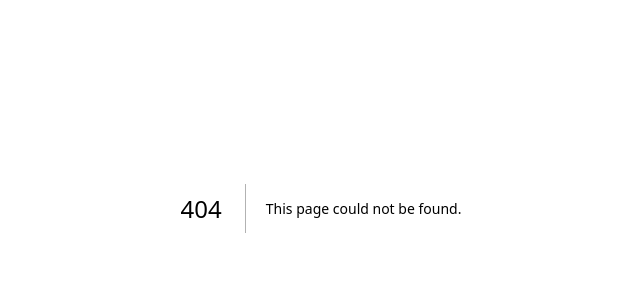
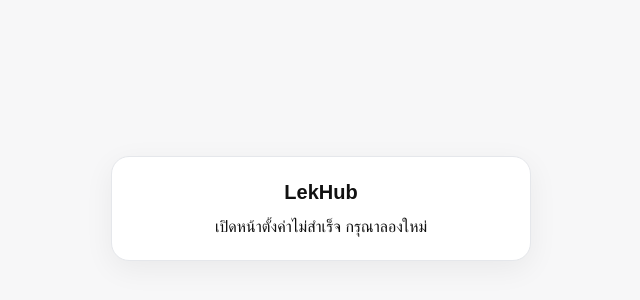
Before and after one commit to butusprc-jpg/LekHub, a Next.js app: page /member/play/settings in a window 1280 px wide. Before the commit this address had no page. Shown: the part 192-492 px from the top of the page, without its empty margins (319-959 px from the left). Built offline with nearby package versions, Linux system fonts and the light colour scheme.

Commit message:
Add files via upload

```diff
--- /dev/null
+++ b/app/member/play/settings/page.tsx
@@ -0,0 +1,84 @@
+"use client"
+
+import { useEffect, useState } from "react"
+import { initLIFF } from "../../../../lib/liff"
+
+export default function LiffSettingsEntryPage(){
+  const [message,setMessage]=useState("กำลังเปิดหน้าตั้งค่า...")
+
+  useEffect(()=>{
+    let active=true
+
+    ;(async()=>{
+      try{
+        const line=await initLIFF()
+        if(!active)return
+
+        if(!line){
+          setMessage("กรุณาเปิดผ่าน LINE OA")
+          return
+        }
+
+        const accessToken=line.liff.getAccessToken()
+        if(!accessToken){
+          setMessage("ไม่พบ LINE access token สำหรับเข้าหน้าตั้งค่า")
+          return
+        }
+
+        setMessage(`กำลังเข้าหน้าตั้งค่า: ${line.profile.displayName}`)
+
+        const response=await fetch("/api/admin/line-login",{
+          method:"POST",
+          headers:{"content-type":"application/json"},
+          credentials:"same-origin",
+          cache:"no-store",
+          body:JSON.stringify({accessToken}),
+        })
+
+        const result=await response.json().catch(()=>({}))
+        if(!active)return
+
+        if(!response.ok||!result.ok||!result.sessionToken){
+          setMessage(
+            result.error==="line_user_not_admin"
+              ?"LINE นี้ไม่มีสิทธิ์เข้าหน้าตั้งค่า"
+              :`เข้าหน้าตั้งค่าไม่สำเร็จ: ${result.error||"unknown"}`
+          )
+          return
+        }
+
+        localStorage.setItem("lekhub_line_admin_token",String(result.sessionToken))
+        window.location.replace("/admin/settings")
+      }catch(error){
+        if(active)setMessage("เปิดหน้าตั้งค่าไม่สำเร็จ กรุณาลองใหม่")
+      }
+    })()
+
+    return()=>{active=false}
+  },[])
+
+  return(
+    <main style={{
+      minHeight:"100dvh",
+      display:"grid",
+      placeItems:"center",
+      padding:24,
+      fontFamily:"Arial, sans-serif",
+      background:"#f7f7f8",
+      color:"#111"
+    }}>
+      <div style={{
+        width:"min(100%,420px)",
+        background:"#fff",
+        border:"1px solid #e5e7eb",
+        borderRadius:18,
+        padding:24,
+        textAlign:"center",
+        boxShadow:"0 8px 30px rgba(0,0,0,.06)"
+      }}>
+        <b style={{fontSize:20}}>LekHub</b>
+        <p style={{margin:"14px 0 0"}}>{message}</p>
+      </div>
+    </main>
+  )
+}
```
